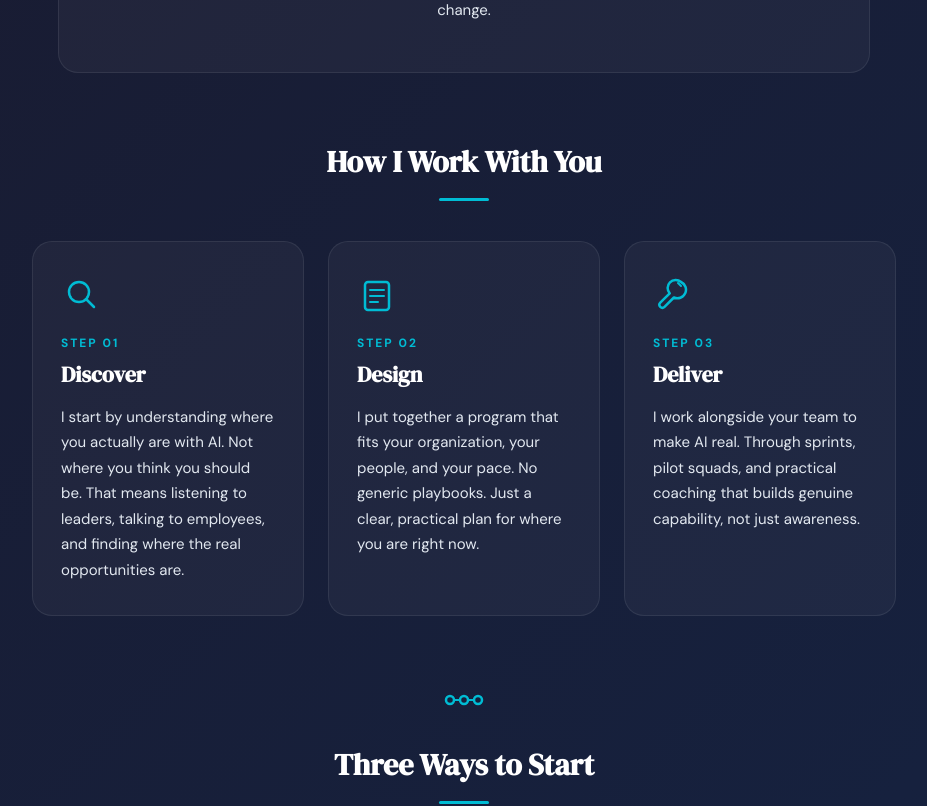
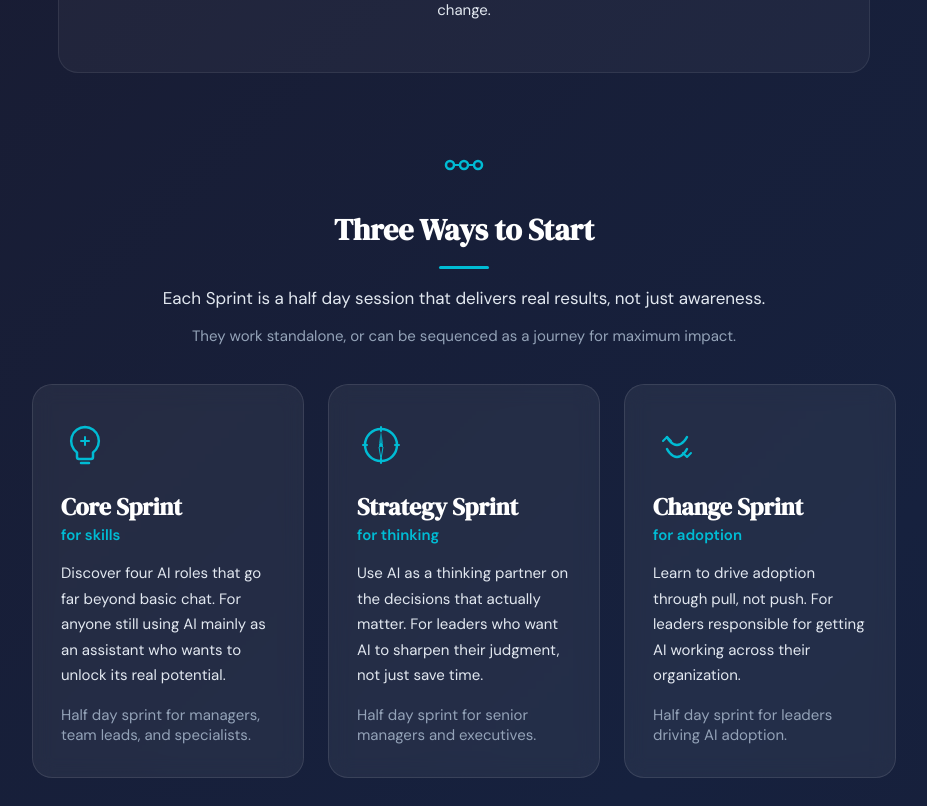
Before and after one commit to coachbay/site, a React (Vite) app: page / in a window 1280 px wide. Shown: the part 720-1526 px from the top of the page, without its empty margins (176-1103 px from the left). Built offline with nearby package versions, Linux system fonts and the light colour scheme.

Commit message:
Remove How I Work With You section - cleaner flow from problem to sprints

```diff
--- a/LandingPage.jsx
+++ b/LandingPage.jsx
@@ -276,95 +276,6 @@ export default function LandingPage({ onNavigate }) {
           }}>
             The problem is rarely the technology. It is whether leaders use AI themselves, whether employees feel safe to experiment, and whether the culture is ready for change.
           </p>
-        </div>
-      </div>
-
-      {/* How I Work With You Section */}
-      <div style={{
-        maxWidth: 960,
-        margin: "0 auto",
-        padding: "20px 24px 40px",
-      }}>
-        <div style={{ textAlign: "center", marginBottom: 40 }}>
-          <h2 style={{
-            fontFamily: "'DM Serif Display', serif",
-            fontSize: 30,
-            color: "#fff",
-            margin: "0 0 8px",
-          }}>
-            How I Work With You
-          </h2>
-          <div style={{ width: 50, height: 3, background: CYAN, margin: "16px auto", borderRadius: 2 }} />
-        </div>
-
-        <div className="steps-grid" style={{ padding: "0 24px" }}>
-          {[
-            {
-              step: "01",
-              title: "Discover",
-              description: "I start by understanding where you actually are with AI. Not where you think you should be. That means listening to leaders, talking to employees, and finding where the real opportunities are.",
-              icon: (
-                <svg width="40" height="40" viewBox="0 0 40 40" fill="none">
-                  <circle cx="18" cy="18" r="10" stroke={CYAN} strokeWidth="2.5" fill="none"/>
-                  <line x1="25" y1="25" x2="33" y2="33" stroke={CYAN} strokeWidth="2.5" strokeLinecap="round"/>
-                </svg>
-              ),
-            },
-            {
-              step: "02",
-              title: "Design",
-              description: "I put together a program that fits your organization, your people, and your pace. No generic playbooks. Just a clear, practical plan for where you are right now.",
-              icon: (
-                <svg width="40" height="40" viewBox="0 0 40 40" fill="none">
-                  <rect x="8" y="8" width="24" height="28" rx="3" stroke={CYAN} strokeWidth="2.5" fill="none"/>
-                  <line x1="13" y1="16" x2="27" y2="16" stroke={CYAN} strokeWidth="2" strokeLinecap="round"/>
-                  <line x1="13" y1="22" x2="27" y2="22" stroke={CYAN} strokeWidth="2" strokeLinecap="round"/>
-                  <line x1="13" y1="28" x2="21" y2="28" stroke={CYAN} strokeWidth="2" strokeLinecap="round"/>
-                </svg>
-              ),
-            },
-            {
-              step: "03",
-              title: "Deliver",
-              description: "I work alongside your team to make AI real. Through sprints, pilot squads, and practical coaching that builds genuine capability, not just awareness.",
-              icon: (
-                <svg width="40" height="40" viewBox="0 0 40 40" fill="none">
-                  <path d="M28 8a8 8 0 0 0-11.3 11.3l-9.4 9.4a3 3 0 0 0 0 4.2l0 0a3 3 0 0 0 4.2 0l9.4-9.4A8 8 0 0 0 28 8z" stroke={CYAN} strokeWidth="2.5" strokeLinejoin="round" fill="none"/>
-                  <path d="M25 9l3 3" stroke={CYAN} strokeWidth="2" strokeLinecap="round"/>
-                </svg>
-              ),
-            },
-          ].map((item) => (
-            <div key={item.step} style={{
-              background: "rgba(255,255,255,0.04)",
-              border: "1px solid rgba(255,255,255,0.08)",
-              borderRadius: 20,
-              padding: "32px 28px",
-              display: "flex",
-              flexDirection: "column",
-            }}>
-              <div style={{ marginBottom: 16 }}>
-                {item.icon}
-              </div>
-              <div style={{
-                color: CYAN, fontSize: 12, fontWeight: 700,
-                letterSpacing: 2, marginBottom: 8,
-              }}>
-                STEP {item.step}
-              </div>
-              <h3 style={{
-                fontFamily: "'DM Serif Display', serif",
-                fontSize: 22, color: "#fff", margin: "0 0 16px",
-              }}>
-                {item.title}
-              </h3>
-              <p style={{
-                color: "#e2e8f0", fontSize: 15, lineHeight: 1.7, margin: 0,
-              }}>
-                {item.description}
-              </p>
-            </div>
-          ))}
         </div>
       </div>
 
```
Also changed, not shown: 4 other files (tests, documents, lock files or other folders).
